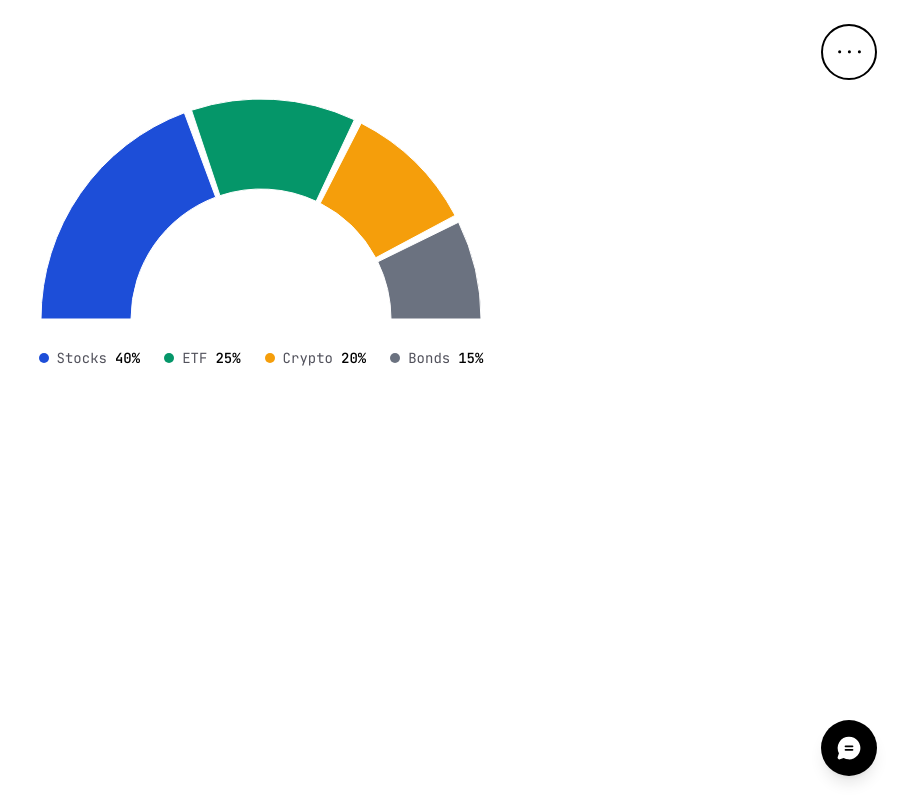
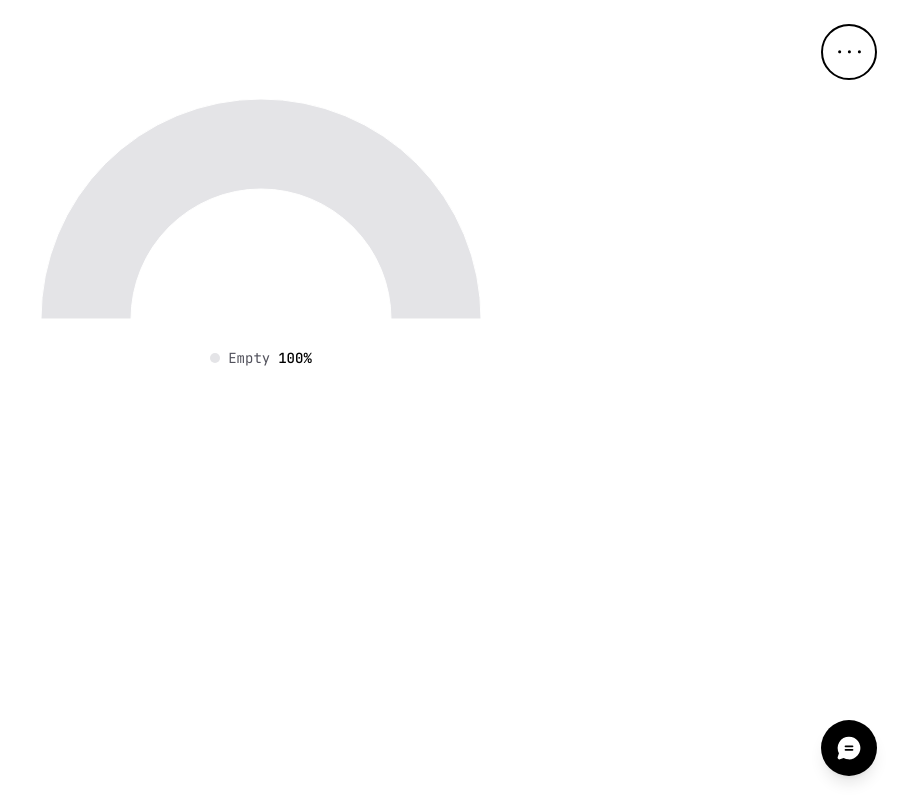
Before and after one commit to JackforJacks/equity, a Next.js app: page /dashboard in a window 1280 px wide. Shown: the whole page, without its empty margins (379-1280 px from the left). Built offline with nearby package versions, Linux system fonts and the light colour scheme.

Commit message:
Empty state for portfolio donut chart

```diff
--- a/app/dashboard/page.tsx
+++ b/app/dashboard/page.tsx
@@ -7,10 +7,7 @@ import { ChatCircleText } from "@phosphor-icons/react";
 import { PieChart, Pie, Cell, Tooltip, ResponsiveContainer } from "recharts";
 
 const portfolioData = [
-  { label: "Stocks", value: 40, color: "#1D4ED8" },
-  { label: "ETF",    value: 25, color: "#059669" },
-  { label: "Crypto", value: 20, color: "#F59E0B" },
-  { label: "Bonds",  value: 15, color: "#6B7280" },
+  { label: "Empty", value: 100, color: "#e4e4e7" },
 ];
 
 export default function Dashboard() {
```
